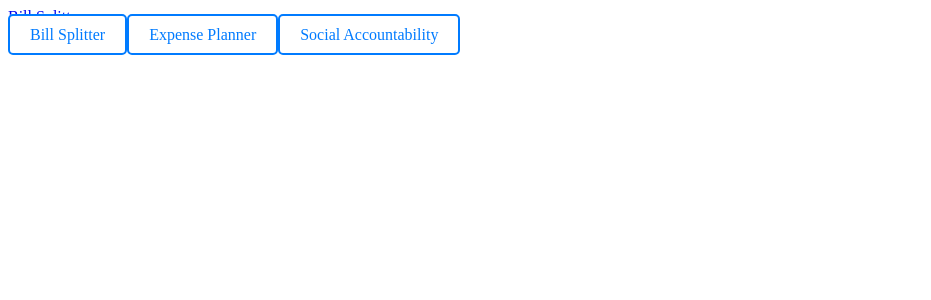
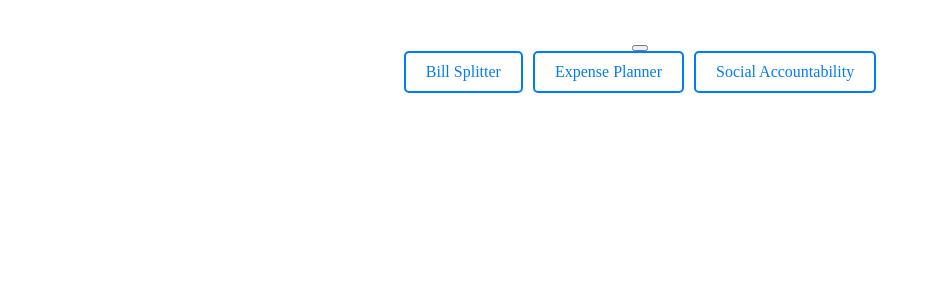
Before and after one commit to NitinRao-Columbia/Bill-Splitter, a React (Vite) app: page / in a window 1280 px wide. Shown: the top 300 px of the page, without its empty margins (0-931 px from the left). Built offline with nearby package versions, Linux system fonts and the light colour scheme.

Commit message:
centering

```diff
--- a/src/components/NavBar.tsx
+++ b/src/components/NavBar.tsx
@@ -1,18 +1,18 @@
 import { NavLink } from "react-router-dom";
 import { Container, Nav, Navbar } from "react-bootstrap";
-import './NavBar.css'; // Import custom CSS for additional styling
-import '../App';
+import './NavBar.css';
+import '../App.css';
 
 const NavBar = () => {
     return (
         <Navbar bg="primary" variant="dark" expand="lg" sticky="top" className="shadow">
-            <Container>
-                <Navbar.Brand href="/" className="fw-bold text-white">
+            <Container className="navbar-container">
+                <Navbar.Brand className="navbar-title fw-bold">
                     Bill Splitter
                 </Navbar.Brand>
                 <Navbar.Toggle aria-controls="basic-navbar-nav" />
                 <Navbar.Collapse id="basic-navbar-nav">
-                    <Nav className="mx-auto">
+                    <Nav className="navbar-links">
                         <Nav.Link as={NavLink} to="/billsplitter" className="nav-link">
                             Bill Splitter
                         </Nav.Link>
```
